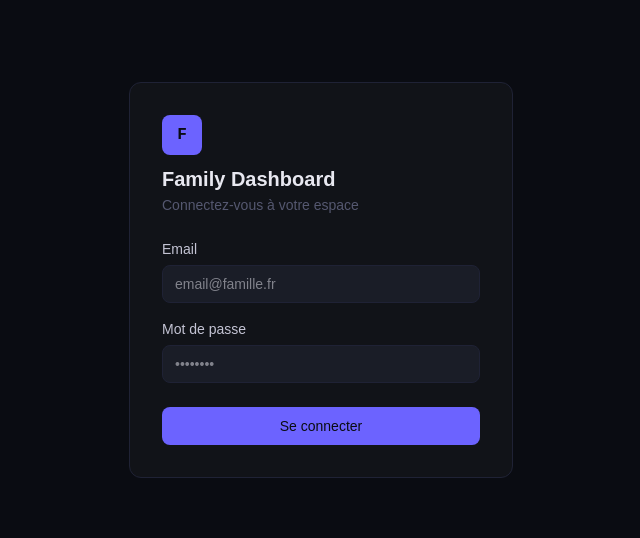
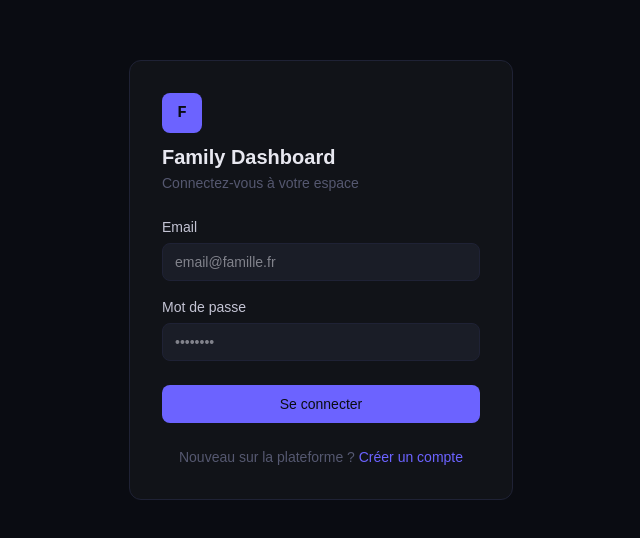
Before and after one commit to MooChep/family-dashboard, a Next.js app: page /auth/login in a window 1280 px wide. Shown: the part 120-658 px from the top of the page, without its empty margins (319-959 px from the left). Built offline with nearby package versions, Linux system fonts and the light colour scheme; no server answers; the database is empty.

Commit message:
link register from login

```diff
--- a/src/app/(auth)/auth/login/page.tsx
+++ b/src/app/(auth)/auth/login/page.tsx
@@ -1,26 +1,37 @@
 'use client'
 
-import { useState, type ReactElement, type FormEvent } from 'react'
+import { useState, useEffect, type ReactElement, type FormEvent } from 'react'
 import { signIn } from 'next-auth/react'
-import { useRouter } from 'next/navigation'
+import { useRouter, useSearchParams } from 'next/navigation'
 import { Input } from '@/components/ui/Input'
 import { Button } from '@/components/ui/Button'
+import Link from 'next/link'
 
 export default function LoginPage(): ReactElement {
   const router = useRouter()
+  const searchParams = useSearchParams()
   const [email, setEmail] = useState('')
   const [password, setPassword] = useState('')
   const [error, setError] = useState<string | null>(null)
+  const [success, setSuccess] = useState<string | null>(null)
   const [isLoading, setIsLoading] = useState(false)
+
+  // Vérifier si on vient de créer un compte
+  useEffect(() => {
+    if (searchParams.get('registered') === 'true') {
+      setSuccess('Compte créé avec succès ! Connectez-vous maintenant.')
+    }
+  }, [searchParams])
 
   async function handleSubmit(e: FormEvent<HTMLFormElement>): Promise<void> {
     e.preventDefault()
     setError(null)
+    setSuccess(null)
     setIsLoading(true)
 
     try {
       const result = await signIn('credentials', {
-        email,
+        email: email.toLowerCase().trim(),
         password,
         redirect: false,
       })
@@ -47,7 +58,6 @@ export default function LoginPage(): ReactElement {
         border: '1px solid var(--border)',
       }}
     >
-      {/* Logo */}
       <div className="flex flex-col gap-1">
         <div
           className="w-10 h-10 rounded-lg flex items-center justify-center text-base font-bold mb-2"
@@ -68,16 +78,18 @@ export default function LoginPage(): ReactElement {
         >
           Family Dashboard
         </h1>
-        <p
-          className="text-sm"
-          style={{ color: 'var(--muted)' }}
-        >
+        <p className="text-sm" style={{ color: 'var(--muted)' }}>
           Connectez-vous à votre espace
         </p>
       </div>
 
-      {/* Formulaire */}
       <form onSubmit={handleSubmit} className="flex flex-col gap-4">
+        {success && (
+          <p className="text-sm p-3 rounded-md bg-green-500/10 border border-green-500/20 text-green-500">
+            {success}
+          </p>
+        )}
+
         <Input
           label="Email"
           type="email"
@@ -85,7 +97,6 @@ export default function LoginPage(): ReactElement {
           onChange={(e) => setEmail(e.target.value)}
           placeholder="email@famille.fr"
           required
-          autoComplete="email"
         />
 
         <Input
@@ -95,14 +106,10 @@ export default function LoginPage(): ReactElement {
           onChange={(e) => setPassword(e.target.value)}
           placeholder="••••••••"
           required
-          autoComplete="current-password"
         />
 
         {error && (
-          <p
-            className="text-sm"
-            style={{ color: 'var(--danger)' }}
-          >
+          <p className="text-sm" style={{ color: 'var(--danger)' }}>
             {error}
           </p>
         )}
@@ -117,6 +124,18 @@ export default function LoginPage(): ReactElement {
           Se connecter
         </Button>
       </form>
+
+      {/* Lien vers Register */}
+      <p className="text-center text-sm" style={{ color: 'var(--muted)' }}>
+        Nouveau sur la plateforme ?{' '}
+        <Link
+          href="/auth/register"
+          className="font-medium"
+          style={{ color: 'var(--accent)' }}
+        >
+          Créer un compte
+        </Link>
+      </p>
     </div>
   )
 }
```
